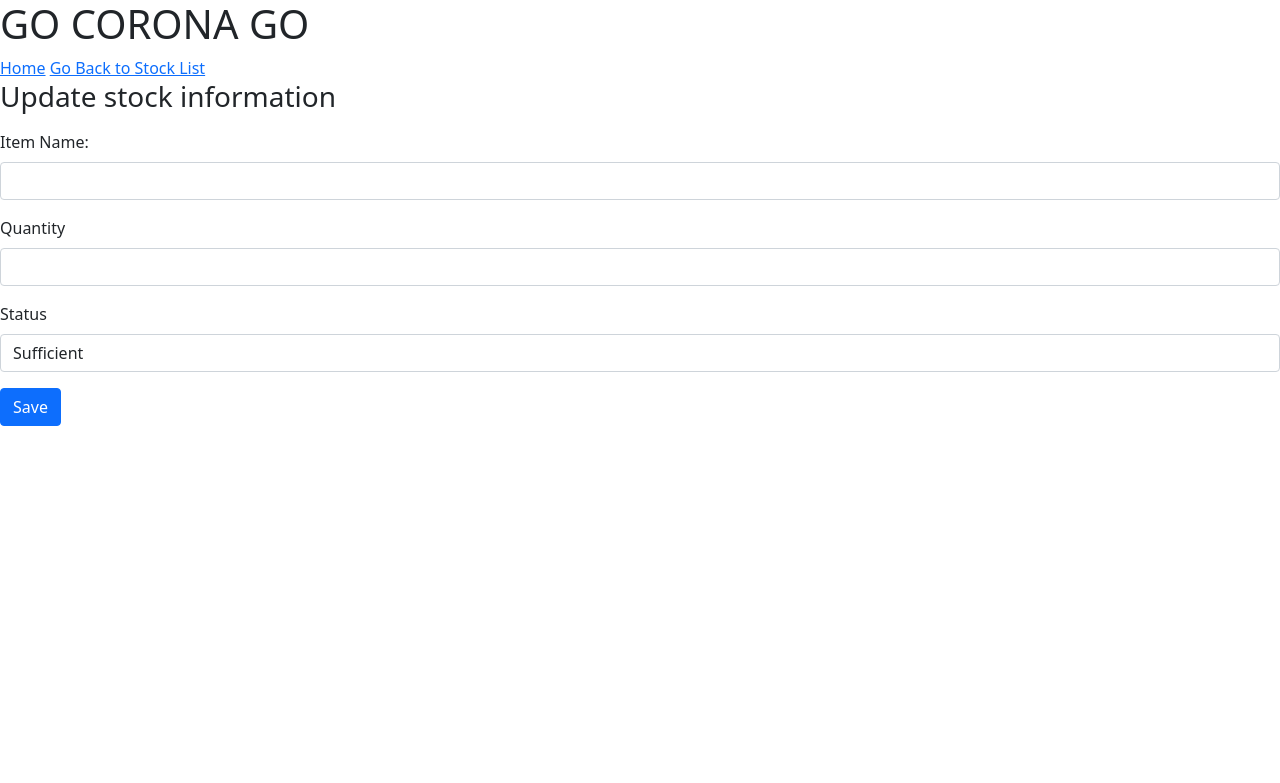
After one commit to shreyacasm/gcg_hms, a PHP site: page /gcg_hms/update-stock.php in a window 1280 px wide. The commit adds this page. Shown: the top 783 px of the page. Run offline with PHP 8.4, Linux system fonts and the light colour scheme; data that the repository does not hold is empty; some libraries are stand-ins or nearby versions.

Commit message:
update stock

```diff
--- /dev/null
+++ b/update-stock.php
@@ -0,0 +1,121 @@
+<?php
+
+    include('config/constants.php');
+
+    if(isset($_GET['item_id'])){
+        //get the list id value
+        $item_id = $_GET['item_id'];
+        $conn = mysqli_connect(LOCALHOST, DB_USERNAME, DB_PASSWORD) or die(mysqli_error());
+        $db_select = mysqli_select_db($conn, DB_NAME) or die(mysqli_error());
+
+        //sql query to get the values from database
+        $sql = "SELECT * FROM stock
+                WHERE item_id=$item_id";
+
+        $res = mysqli_query($conn, $sql);
+
+        //to check execution of query
+        if($res == true){
+            //get the value from database
+            //value in array format
+            $row = mysqli_fetch_assoc($res);
+            //print_r($row);
+
+            //create indvidual variable to save the data
+            $item_id=$row['item_id'];
+            $item_name=$row['item_name'];
+            $count=$row['quantity'];
+            $date_up=$row['date_of_update'];
+            $status=$row['status'];
+
+        }
+        else{
+            //go back to manage list page
+            header('location:'.SITEURL.'stock.php');
+        }
+    }
+?>
+
+<html>
+<head>
+    <title>Task Manager</title>
+     <!-- Font Awesome -->
+     <link rel="stylesheet" href="https://use.fontawesome.com/releases/v5.8.2/css/all.css">
+
+        <link rel="stylesheet" href="<?php echo SITEURL;?>css/style.css">
+        <link href="https://cdn.jsdelivr.net/npm/bootstrap@5.0.1/dist/css/bootstrap.min.css" rel="stylesheet" integrity="sha384-+0n0xVW2eSR5OomGNYDnhzAbDsOXxcvSN1TPprVMTNDbiYZCxYbOOl7+AMvyTG2x" crossorigin="anonymous">
+</head>
+<body>
+    <div class="menu">
+        <h1>GO CORONA GO</h1>
+        <a href="index.php">Home</a>
+        <a href="stock.php">Go Back to Stock List</a>
+    </div>
+    <h3>Update stock information</h3>
+    <p class="neg-para">
+        <?php
+            //wheather session is set or not
+            if(isset($_SESSION['update_fail'])){
+                echo $_SESSION['update_fail'];
+                unset($_SESSION['update_fail']);
+            }
+        ?>
+    </p>
+    <!-- form to update list starts here -->
+    <form method="POST" action="">
+    <div class="mb-3">
+            <label for="exampleFormControlInput1" class="form-label">Item Name: </label>
+            <input type="text" name="item_name"  class="form-control" id="exampleFormControlInput1" value="<?php echo $item_name; ?>" required="required" >
+        </div>
+        <div class="mb-3">
+            <label for="exampleFormControlTextarea1" class="form-label">Quantity</label>
+            <input type="number" name="quantity" class="form-control" id="exampleFormControlTextarea1" value="<?php echo $count; ?>" rows="3">
+        </div>
+        <div class="mb-3">
+            <label for="exampleFormControlTextarea1" class="form-label">Status</label>
+            <select class="form-control" id="exampleFormControlInput1" name="status">
+                <option value="sufficient" <?php echo $status=="sufficient"? "selected" : "sufficient"?>>Sufficient</option>
+                <option value="deficient"<?php echo $status=="deficient"? "selected" : ""?>>Deficient</option>
+                <option value="urgently required" <?php echo $status=="urgently required"? "selected" : ""?>>Urgently required</option>
+            </select>
+        </div>
+            <button type="submit" name="submit" value="Submit" type="button" class="btn btn-primary btn-cust">Save</button>
+    </form>
+    <!-- form to add list ends here -->
+</body>
+</html>
+
+<?php
+    //check wheather submit btn clicked or not
+    if(isset($_POST['submit'])){
+        //echo "Button Clicked";
+        //get the updated values from form
+
+        $item_name = $_POST['item_name'];
+        $qty = $_POST['quantity'];
+        $status = $_POST['status'];
+        $conn2 = mysqli_connect(LOCALHOST, DB_USERNAME, DB_PASSWORD) or die(mysqli_error());
+        $db_select2 = mysqli_select_db($conn2, DB_NAME);
+
+        $sql2 = "UPDATE stock SET
+                item_name='$item_name',
+                quantity=$qty,
+                date_of_update = '".gmdate("Y-m-d")."',
+                status='$status'
+                WHERE item_id=$item_id
+        ";
+        $res2 = mysqli_query($conn2, $sql2);
+
+
+        // //to check query execution
+        if($res2 == true){
+             $_SESSION['update']="List Updated Successfully";
+            header("location:".SITEURL.'stock.php');
+        }
+        else{
+            $_SESSION['update_fail']="Failed to List Update";
+            header('location'.SITEURL.'update-stock.php?item_id='.$item_id);
+        }
+    }
+
+?>
```
Also changed, not shown: add-stock.php (+6 -4 lines), stock.php (+13 -2 lines), delete-stock.php (added).
